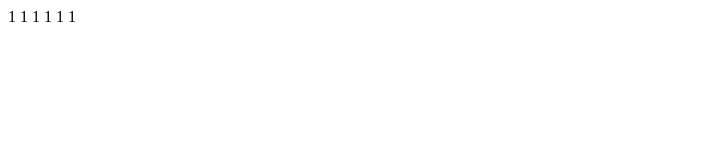
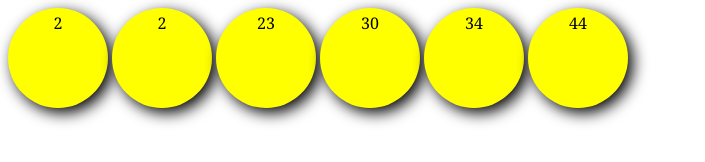
Before and after one commit to przybylskiM/workshop-javascript-basics, a website: page lotto/index.html in a window 1280 px wide. Shown: the whole page, without its empty margins (0-705 px from the left). Drawn offline with Linux system fonts and the light colour scheme.

```diff
--- a/lotto/index.html
+++ b/lotto/index.html
@@ -1,20 +1,21 @@
 <!DOCTYPE html>
 <html lang="en">
-<head>
-    <meta charset="UTF-8">
-    <meta http-equiv="X-UA-Compatible" content="IE=edge">
-    <meta name="viewport" content="width=device-width, initial-scale=1.0">
+  <head>
+    <meta charset="UTF-8" />
+    <meta http-equiv="X-UA-Compatible" content="IE=edge" />
+    <meta name="viewport" content="width=device-width, initial-scale=1.0" />
     <title>Lotto</title>
-</head>
-<body>
+    <link rel="stylesheet" href="styles/main.css" />
+    <script src="scripts/main.js"></script>
+  </head>
+  <body>
     <div>
-        <span class="circle" > 1</span>
-        <span class="circle" > 1</span>
-        <span class="circle" > 1</span>
-        <span class="circle" > 1</span>
-        <span class="circle" > 1</span>
-        <span class="circle" > 1</span>
+      <span id="n1" class="circle"> 1</span>
+      <span id="n2" class="circle"> 1</span>
+      <span id="n3" class="circle"> 1</span>
+      <span id="n4" class="circle"> 1</span>
+      <span id="n5" class="circle"> 1</span>
+      <span id="n6" class="circle"> 1</span>
     </div>
-
-</body>
+  </body>
 </html>
--- /dev/null
+++ b/lotto/scripts/main.js
@@ -0,0 +1,51 @@
+function getRandom() {
+  return Math.ceil(Math.random() * 49);
+}
+
+function buildRandomNumbers(size) {
+  console.log(size);
+  const numbers = [];
+
+  let i = 0;
+  while (i < size) {
+    numbers.push(getRandom());
+    ++i;
+  }
+
+  return numbers.sort(function (a, b) {
+    //       console.log('a', a, 'b', b);
+
+    return a - b;
+    //        if (a<b) {
+    //            return -1;
+    //        } else if (a>b) {
+    //            return 1;
+    //        } else{
+    //        return 0;
+    //    }
+  });
+  //   console.log('numbers', numbers)
+
+  //    return [
+  //      getRandom(),
+  //      getRandom(),
+  //      getRandom(),
+  //      getRandom(),
+  //      getRandom(),
+  //      getRandom(),
+  //  ];
+}
+function main() {
+  console.log("main");
+  const randomNumbers = buildRandomNumbers(6);
+  console.log("random", randomNumbers);
+
+  const $circles = document.querySelectorAll(".circle");
+  //console.log('$circles', $circles)
+  $circles.forEach(function ($circle, index) {
+ //   console.log({$circle, index })
+ $circle.textContent = randomNumbers[index]
+  })
+}
+
+window.addEventListener("load", main);
--- /dev/null
+++ b/lotto/styles/main.css
@@ -0,0 +1,11 @@
+.circle {
+    width: 100px;
+    height: 100px;
+    background-color: yellow;
+    line-height: 30px;
+    display: inline-block;
+    text-align: center;
+    border-radius: 50%;
+    font-family: Georgia, 'Times New Roman', Times, serif;
+    box-shadow: 5px 5px 15px #000;
+}
```
Also changed, not shown: lotto/README.md.
